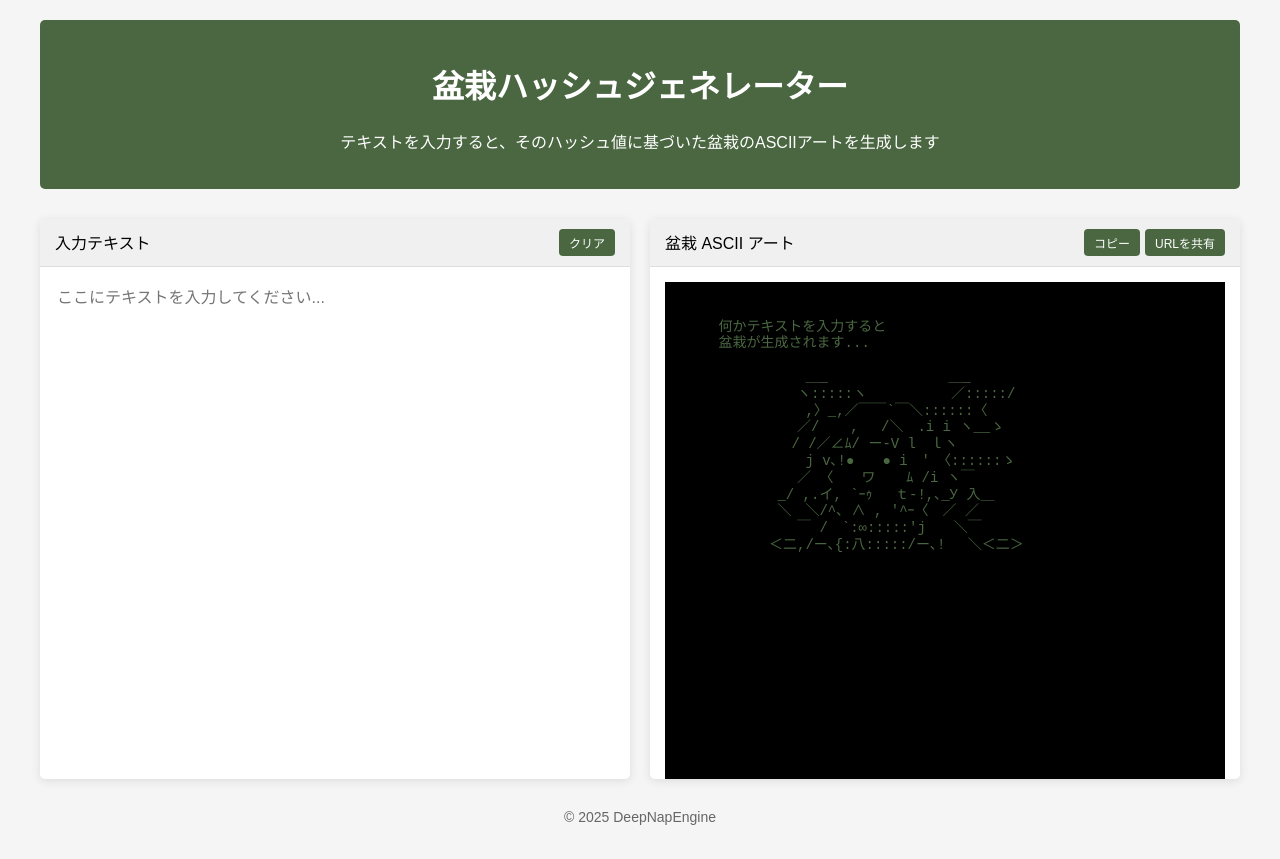
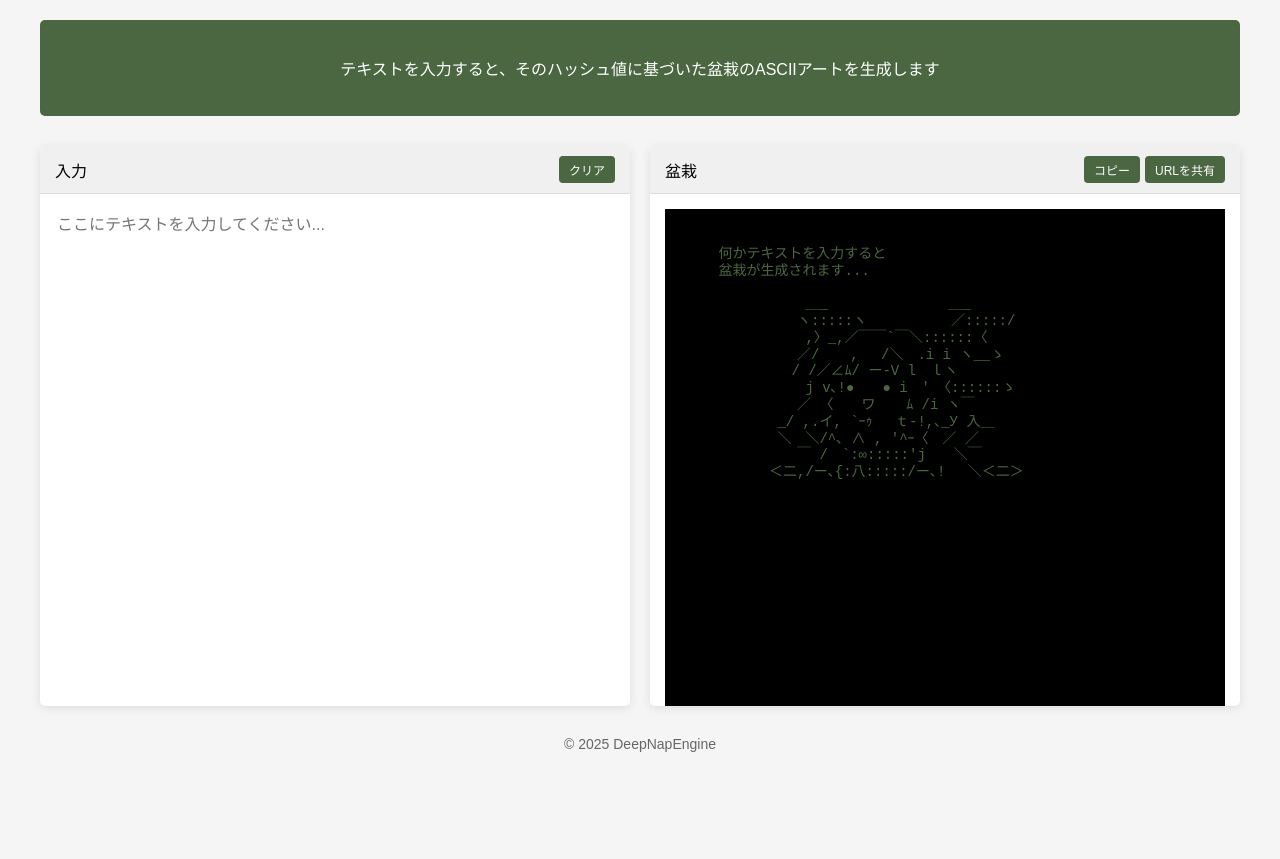
Before and after one commit to TrueRyoB/BonsaiHG, a plain HTML site: page index.html in a window 1280 px wide. After the commit the page ends 800 px from the top, so only its background shows below. Drawn offline with Linux system fonts and the light colour scheme.

Commit message:
Update index.html

```diff
--- a/index.html
+++ b/index.html
@@ -119,14 +119,13 @@
 <body>
     <div class="container">
         <header>
-            <h1>盆栽ハッシュジェネレーター</h1>
             <p>テキストを入力すると、そのハッシュ値に基づいた盆栽のASCIIアートを生成します</p>
         </header>
 
         <div class="translator">
             <div class="panel">
                 <div class="panel-header">
-                    <span>入力テキスト</span>
+                    <span>入力</span>
                     <button id="clear-button" class="clear-button">クリア</button>
                 </div>
                 <div class="panel-content">
@@ -135,7 +134,7 @@
             </div>
             <div class="panel">
                 <div class="panel-header">
-                    <span>盆栽 ASCII アート</span>
+                    <span>盆栽</span>
                     <div class="button-group">
                         <button id="copy-button" class="copy-button">コピー</button>
                         <button id="share-button" class="copy-button">URLを共有</button>
```
